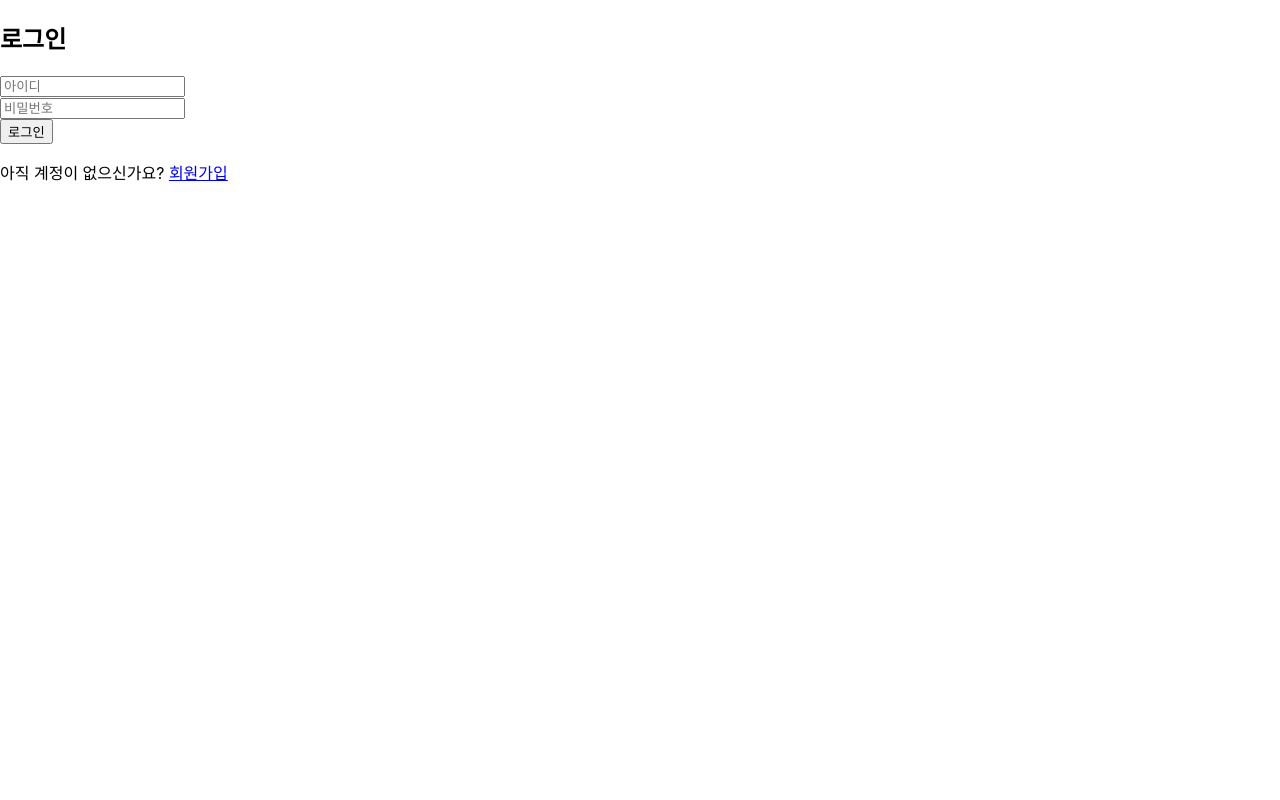
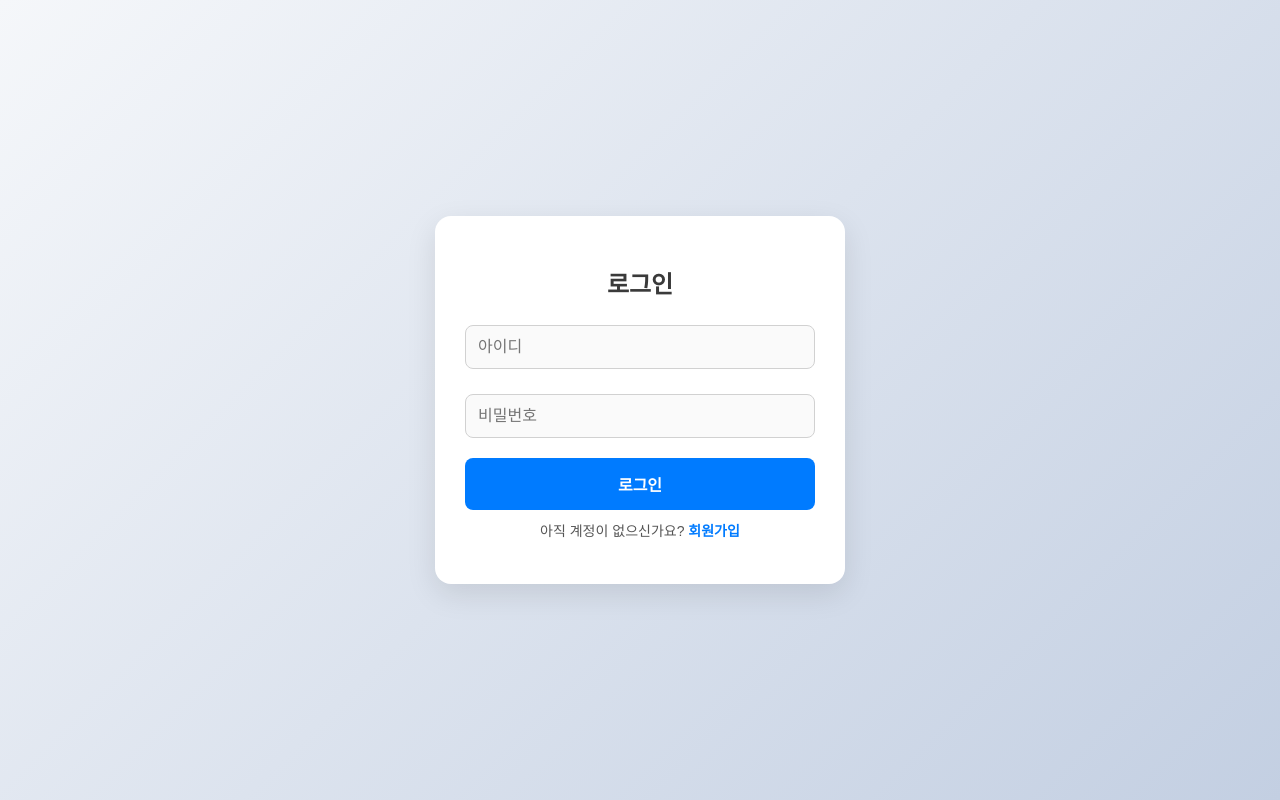
Before and after one commit to dlgusgh0810/timetodo, a React (Create React App) app in the folder ttdcalendar/: page / in a window 1280 px wide. Built offline with nearby package versions, Linux system fonts and the light colour scheme.

Commit message:
지피티가 로그인페이지 디자인을 살리다.

```diff
--- a/ttdcalendar/src/components/login/Login.js
+++ b/ttdcalendar/src/components/login/Login.js
@@ -1,6 +1,6 @@
 import React, { useState } from 'react';
 import { useNavigate, Link } from 'react-router-dom';
-import './Login.module.css';
+import styles from './Login.module.css';  // CSS 모듈 임포트
 
 function Login({ onLoginSuccess }) {
     const [username, setUsername] = useState('');
@@ -19,14 +19,14 @@ function Login({ onLoginSuccess }) {
     };
 
     return (
-        <div className="login-page">
-            <div className="circle circle-1"></div> {/* 배경 원 추가 */}
-            <div className="circle circle-2"></div> {/* 배경 원 추가 */}
+        <div className={styles.loginPage}> {/* className 수정 */}
+            <div className={`${styles.circle} ${styles.circle1}`}></div> {/* 배경 원 추가 */}
+            <div className={`${styles.circle} ${styles.circle2}`}></div> {/* 배경 원 추가 */}
 
-            <div className="login-container">
-                <form onSubmit={handleSubmit} className="login-form">
-                    <h2 className="login-text">로그인</h2>
-                    <div className="form-group">
+            <div className={styles.loginContainer}> {/* className 수정 */}
+                <form onSubmit={handleSubmit} className={styles.loginForm}> {/* className 수정 */}
+                    <h2 className={styles.loginText}>로그인</h2> {/* className 수정 */}
+                    <div className={styles.formGroup}> {/* className 수정 */}
                         <input
                             type="text"
                             id="username"
@@ -37,7 +37,7 @@ function Login({ onLoginSuccess }) {
                         />
                     </div>
 
-                    <div className="form-group">
+                    <div className={styles.formGroup}> {/* className 수정 */}
                         <input
                             type="password"
                             id="password"
@@ -48,11 +48,11 @@ function Login({ onLoginSuccess }) {
                         />
                     </div>
 
-                    <button type="submit" className="login-button">
+                    <button type="submit" className={styles.loginButton}>
                         로그인
                     </button>
 
-                    <p className="signup-link">
+                    <p className={styles.signupLink}>
                         아직 계정이 없으신가요? <Link to="/signup">회원가입</Link>
                     </p>
                 </form>
--- a/ttdcalendar/src/components/login/Login.module.css
+++ b/ttdcalendar/src/components/login/Login.module.css
@@ -1,98 +1,111 @@
-.login-container {
-    width: 100vw;
-    height: 100vh;
+/* 배경 원 스타일 */
+.circle {
+    position: absolute;
+    border-radius: 50%;
+    opacity: 0.1;
+    background-color: #a5a5ff;
+    z-index: -1; /* 원을 배경에 배치 */
+}
+
+.circle1 {
+    width: 50vw; /* 화면 너비의 50% */
+    height: 50vw; /* 화면 너비의 50% */
+    top: -25vw; /* 화면 위에서 원의 25% 위치 */
+    left: -25vw; /* 화면 왼쪽에서 원의 25% 위치 */
+}
+
+.circle2 {
+    width: 40vw;
+    height: 40vw;
+    bottom: -20vw;
+    right: -20vw;
+}
+
+.loginPage {
+    height: 100vh; /* 전체 화면 높이 */
     display: flex;
     justify-content: center;
     align-items: center;
-    background-color: #f4f4f4;
+    background: linear-gradient(135deg, #f5f7fa 0%, #c3cfe2 100%);
+    font-family: 'Arial', sans-serif;
+    overflow: hidden; /* 스크롤바 제거 */
     position: relative;
-    overflow: hidden;
 }
 
-.circle {
-    position: absolute;
-    border-radius: 50%;
-    opacity: 0.2; /* 반투명도 설정 */
-    background-color: #007bff; /* 원 색상 */
+.loginContainer {
+    width: 350px;
+    background-color: white;
+    border-radius: 16px;
+    padding: 30px;
+    box-shadow: 0 10px 30px rgba(0, 0, 0, 0.1);
+    text-align: center;
+    z-index: 1;
 }
 
-.circle-1 {
-    width: 300px;
-    height: 300px;
-    top: -100px;
-    left: -100px;
-}
-
-.circle-2 {
-    width: 200px;
-    height: 200px;
-    bottom: -50px;
-    right: -50px;
-}
-
-
-.login-form {
-    background-color: white;
-    padding: 40px;
-    border-radius: 8px;
-    box-shadow: 0 4px 8px rgba(0, 0, 0, 0.1);
-    width: 30%;
-    max-width: 350px;
-}
-
-.login-form h2 {
-    text-align: center;
-    margin-bottom: 20px;
-}
-
-.form-group {
-    margin-bottom: 15px;
+.loginForm {
     display: flex;
     flex-direction: column;
 }
 
-.form-group label {
-    font-size: 14px;
-    margin-bottom: 5px;
+.loginText {
+    font-size: 24px;
+    font-weight: 600;
+    margin-bottom: 20px;
+    color: #3a3a3a;
 }
 
-.form-group input {
-    width: 100%;
-    padding: 10px;
-    border: 1px solid #ccc;
-    border-radius: 4px;
-    font-size: 14px;
-    box-sizing: border-box;
+.formGroup {
+    margin-bottom: 20px;
 }
 
-.login-button {
+input[type="text"],
+input[type="password"] {
     width: 100%;
-    padding: 10px;
-    background-color: #007bff;
-    color: white;
-    border: none;
-    border-radius: 4px;
+    padding: 12px;
+    border: 1px solid #d1d1d1;
+    border-radius: 8px;
+    margin-top: 5px;
+    box-sizing: border-box;
     font-size: 16px;
-    cursor: pointer;
-    transition: background-color 0.3s;
+    background-color: #fafafa;
+    transition: border-color 0.3s ease;
 }
 
-.login-button:hover {
+input[type="text"]:focus,
+input[type="password"]:focus {
+    outline: none;
+    border-color: #007bff;
+}
+
+.loginButton {
+    width: 100%;
+    padding: 14px;
+    background-color: #007bff;
+    border: none;
+    border-radius: 8px;
+    color: white;
+    font-size: 16px;
+    font-weight: 600;
+    cursor: pointer;
+    transition: background-color 0.3s ease;
+}
+
+.loginButton:hover {
     background-color: #0056b3;
 }
 
-.signup-link {
-    text-align: center;
-    margin-top: 15px;
-    color: #aaa;
+.signupLink {
+    margin-top: 10px;
     font-size: 14px;
+    color: #555;
 }
 
-.signup-link a {
+.signupLink a {
     color: #007bff;
     text-decoration: none;
+    font-weight: 600;
 }
 
-.signup-link a:hover {
+.signupLink a:hover {
     text-decoration: underline;
 }
```
